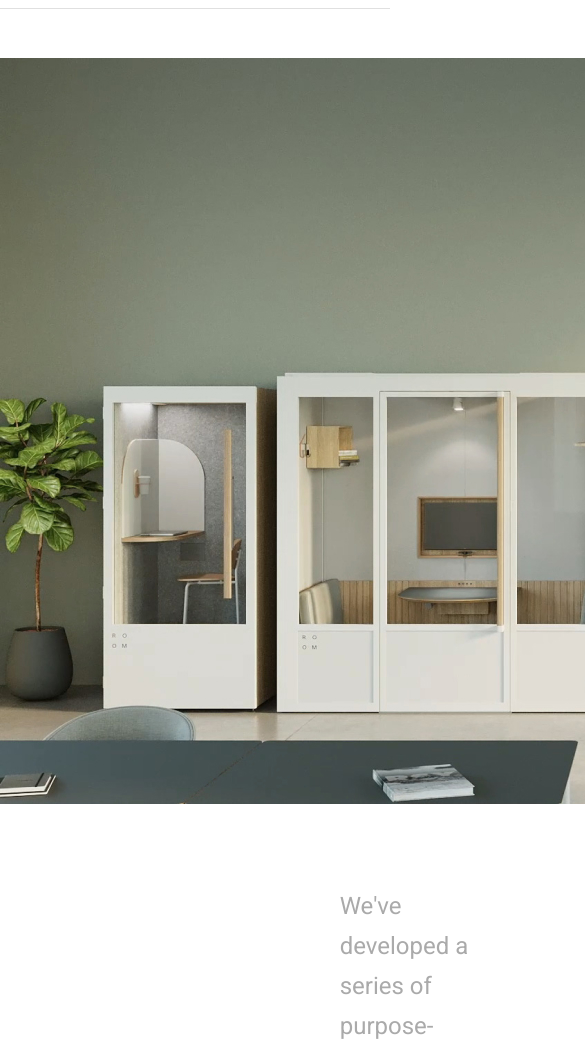
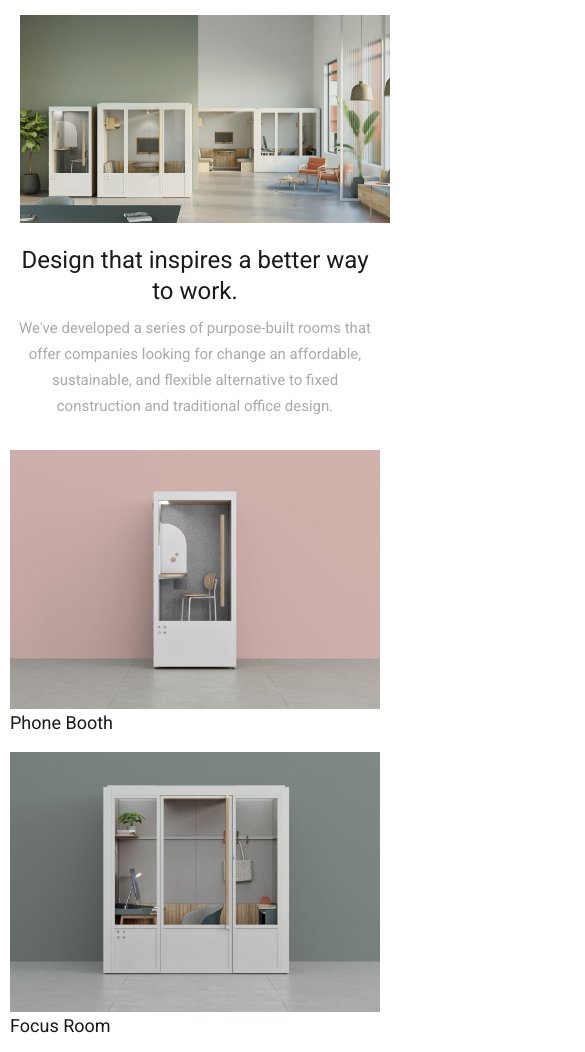
Before and after one commit to Scalete/project_room, a website: page src/index.html in a window 390 px wide. Shown: the part 146-1198 px from the top of the page, 585 px wide, since content can reach past the window. Drawn offline with nearby package versions, Linux system fonts and the light colour scheme; files that its build step writes are made by us from their sources; files whose address does not match are found by name.

Commit message:
Adapted section 'promo'

```diff
--- a/src/index.html
+++ b/src/index.html
@@ -53,11 +53,13 @@
     </header>
 
     <section class="promo">
-        <img src="img/main_photo.jpg" alt="room" class="promo__img">
+        <div class="promo__item">
+            <img src="img/main_photo.jpg" alt="room" class="promo__main-img">
+        </div>
         <div class="container container_width1200">
             <div class="promo__text-wrapper">
                 <h1 class="title">Design that inspires a better way to work.</h1>
-                <h2 class="subtitile">We've developed a series of purpose-built rooms that offer companies looking for change an affordable, sustainable, and flexible alternative to fixed construction and traditional office design.</h2>
+                <h2 class="subtitle">We've developed a series of purpose-built rooms that offer companies looking for change an affordable, sustainable, and flexible alternative to fixed construction and traditional office design.</h2>
             </div>
             <div class="promo__image-wrapper">
                 <div class="promo__image-item">
--- a/src/sass/blocks/_media.scss
+++ b/src/sass/blocks/_media.scss
@@ -6,6 +6,33 @@
         &_width414 {
             width: 310px;
         }
+    }
+    .promo {
+        &__item {
+            margin: 0 154px;
+        }
+        &__image-wrapper {
+            padding-top: 110px;
+        }
+        &__text-wrapper {
+            margin: 0 auto;
+            padding: 70px 0 0 0;
+            justify-content: center;
+            flex-direction: column;
+            align-items: center;
+            .title {
+                width: 100%;
+                margin: 0 auto;
+                text-align: center;
+            }
+            .subtitle {
+                width: 100%;
+                margin-left: 0;
+                margin-top: 20px;
+                text-align: center;
+            }
+        }
+
     }
 }
 
@@ -16,6 +43,19 @@
     .header {
         &__wrapper {
             padding: 40px 20px 0 20px;
+        }
+    }
+    .promo {
+        &__item {
+            margin: 0 100px;
+        }
+        &__text-wrapper {
+            .title {
+                font-size: 36px;
+            }
+            .subtitle {
+                font-size: 20px;
+            }
         }
     }
 }
@@ -33,12 +73,28 @@
             width: unset;
         }
     }
+    .promo {
+        &__text-wrapper {
+            padding-top: 45px;
+        }
+        &__image-wrapper {
+            padding-top: 54px;
+        }
+        .title {
+            &_fz24 {
+                font-size: 20px;
+            }
+        }
+    }
 }
 
 @media (max-width: 576px) {
-    .container {
-        width: 100%;
+    .container{
+        max-width: 100%;
         padding: 0 10px;
+        &_width1200 {
+            max-width: unset;
+        }
     }
     .header {
         &__cart {
@@ -46,6 +102,9 @@
         }
         &__link {
             margin: 0 auto;
+        }
+        &__wrapper {
+            padding-top: 20px;
         }
         .hamburger {
             display: block;
@@ -112,4 +171,33 @@
         }
     }
 
+    .promo {
+        padding-top: 26px;
+        &__item {
+            margin: 0 10px;
+        }
+        &__image-wrapper {
+            padding-top: 31px;
+            grid-template-columns: auto;
+            row-gap: 15px;
+            .title {
+                padding-top: 0;
+                &_fz24 {
+                    font-size: 18px;
+                }
+            }
+        }
+        &__text-wrapper {
+            padding-top: 22px;
+            .title {
+                font-size: 24px;
+                line-height: 31px;
+            }
+            .subtitle {
+                font-size: 15px;
+                line-height: 26px;
+                margin-top: 8px;
+            }
+        }
+    }
 }
--- a/src/sass/blocks/_promo.scss
+++ b/src/sass/blocks/_promo.scss
@@ -1,8 +1,14 @@
 .promo {
     padding-top: 49px;
-    &__img {
-        display: block;
+    &__item {
         margin: 0 auto;
+        max-width: 1327px;
+    }
+    &__img, &__main-img {
+        width: 100%;
+    }
+    &__main-img {
+        margin: 0 10px;
     }
     &__text-wrapper {
         margin: 0 auto;
@@ -10,10 +16,10 @@
         display: flex;
         justify-content: center;
         align-items: center;
-        h1 {
+        .title {
             width: 355px;
         }
-        h2 {
+        .subtitle {
             width: 569px;
             margin-left: 136px;
         }
@@ -22,6 +28,7 @@
         padding-top: 211px;
         display: grid;
         grid-template-columns: repeat(2, auto);
+        grid-auto-columns: auto;
         gap: 32px 24px;
         .title {
             padding-top: 9px;
--- a/src/sass/style.scss
+++ b/src/sass/style.scss
@@ -23,9 +23,9 @@ h1, h2 {
 }
 
 .container {
-    width: 1440px;
+    max-width: 1440px;
     margin: 0 auto;
     &_width1200 {
-        width: 1200px;
+        max-width: 1200px;
     }
 }
```
Also changed, not shown: dist/css/style.min.css, dist/index.html.
